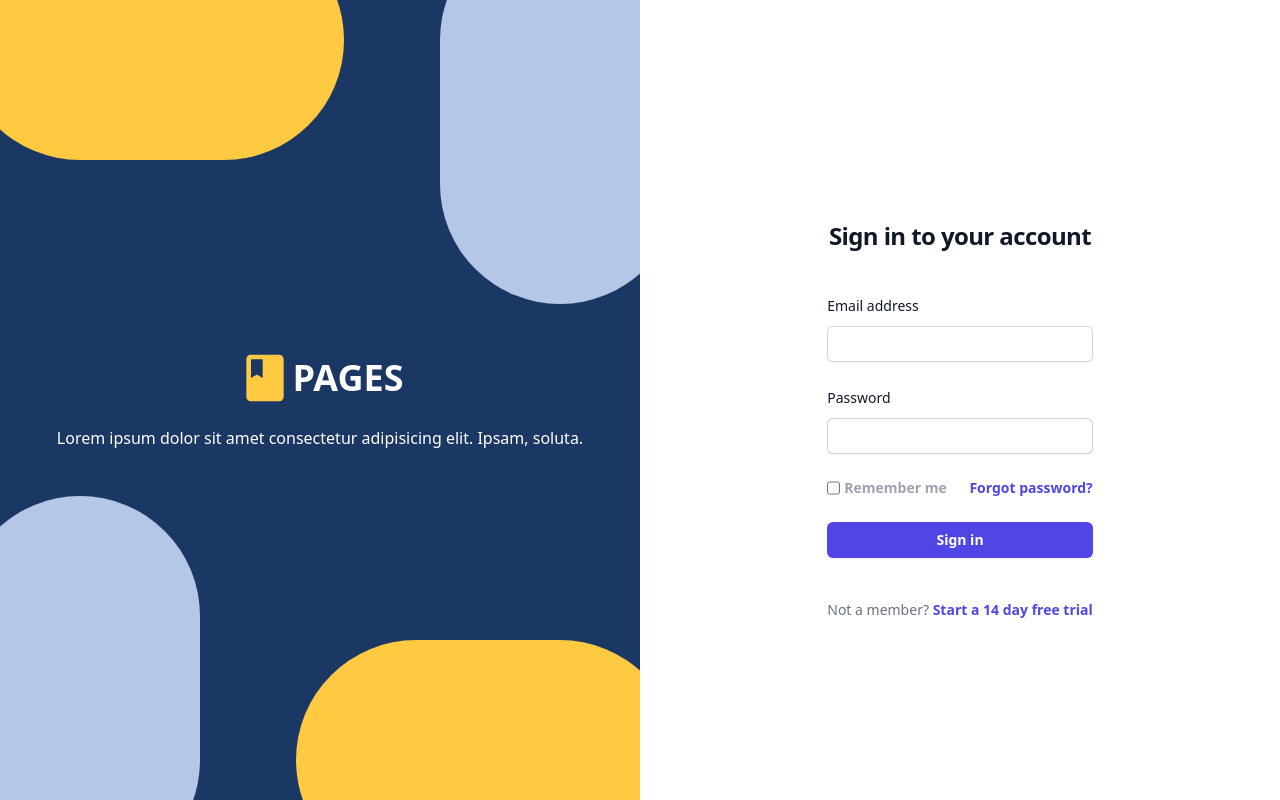
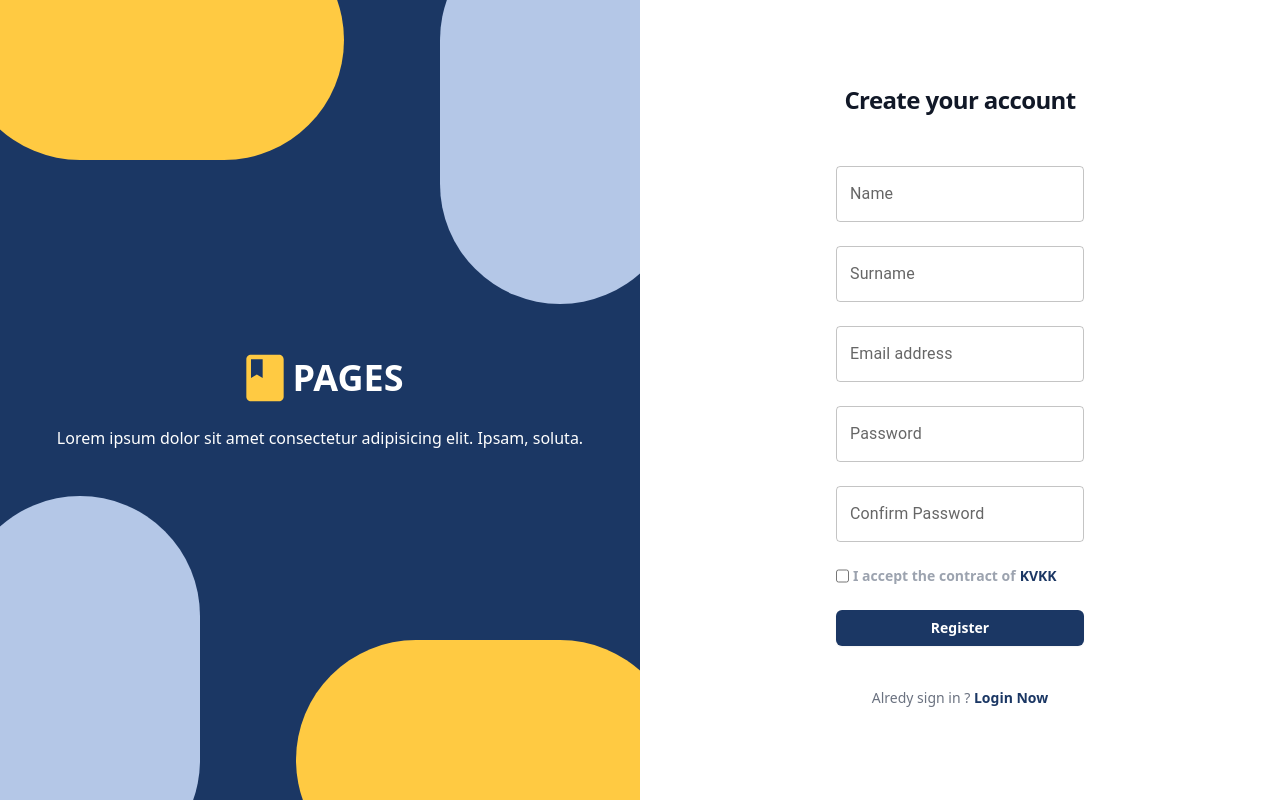
Before and after one commit to ulascan54/doop-frontend, a React (Create React App) app: page /register in a window 1280 px wide. Built offline with nearby package versions, Linux system fonts and the light colour scheme.

Commit message:
complate register page

```diff
--- a/src/components/Auth/Login/Login.jsx
+++ b/src/components/Auth/Login/Login.jsx
@@ -2,6 +2,7 @@ import React from "react"
 import { useFormik } from "formik"
 import validations from "./validations"
 import { TextField } from "@mui/material"
+import { Link } from "react-router-dom"
 
 function Login() {
   const { handleSubmit, handleChange, handleBlur, values, errors, touched } =
@@ -44,7 +45,6 @@ function Login() {
             </div>
 
             <div>
-              <div className="flex items-center justify-between"></div>
               <div className="mt-2">
                 <TextField
                   error={
@@ -80,7 +80,7 @@ function Login() {
                 <div className="text-sm">
                   <a
                     href="#"
-                    className="font-semibold text-indigo-600 hover:text-indigo-500"
+                    className="font-semibold text-[#1B3764] hover:text-[#3768b8]"
                   >
                     Forgot password?
                   </a>
@@ -91,7 +91,7 @@ function Login() {
             <div>
               <button
                 type="submit"
-                className="flex w-full justify-center rounded-md bg-indigo-600 px-3 py-1.5 text-sm font-semibold leading-6 text-white shadow-sm hover:bg-indigo-500 focus-visible:outline focus-visible:outline-2 focus-visible:outline-offset-2 focus-visible:outline-indigo-600"
+                className="flex w-full justify-center rounded-md bg-[#1B3764] px-3 py-1.5 text-sm font-semibold leading-6 text-white shadow-sm hover:bg-[#3768b8] focus-visible:outline focus-visible:outline-2 focus-visible:outline-offset-2 focus-visible:outline-[#1B3764]"
               >
                 Sign in
               </button>
@@ -100,12 +100,12 @@ function Login() {
 
           <p className="mt-10 text-center text-sm text-gray-500">
             Not a member?{" "}
-            <a
-              href="#"
-              className="font-semibold leading-6 text-indigo-600 hover:text-indigo-500"
+            <Link
+              to="/register"
+              className="font-semibold leading-6 text-[#1B3764] hover:text-[#3768b8]"
             >
               Register Now
-            </a>
+            </Link>
           </p>
         </div>
       </div>
--- a/src/components/Auth/Register/Register.jsx
+++ b/src/components/Auth/Register/Register.jsx
@@ -1,12 +1,18 @@
 import React from "react"
 import { useFormik } from "formik"
 import validations from "./validations"
+import { TextField } from "@mui/material"
+import { Link } from "react-router-dom"
 function Register() {
   const { handleSubmit, handleChange, handleBlur, values, errors, touched } =
     useFormik({
       initialValues: {
+        name: "",
+        surname: "",
+        age: "",
         email: "",
         password: "",
+        confirmPassword: "",
       },
       onSubmit: (values) => {
         console.log(values)
@@ -15,83 +21,128 @@ function Register() {
     })
   return (
     <div>
-      <div className="flex min-h-full flex-1 flex-col justify-center px-6 py-12 lg:px-8">
-        <form onSubmit={handleSubmit}>
+      <div className="flex min-h-full flex-col justify-center px-6 pb-12 lg:px-8 ">
         <div className="sm:mx-auto sm:w-full sm:max-w-sm">
           <h2 className="mt-10 text-center text-2xl font-bold leading-9 tracking-tight text-gray-900">
-              Sign in to your account
+            Create your account
           </h2>
         </div>
 
         <div className="mt-10 sm:mx-auto sm:w-full sm:max-w-sm">
-            <form className="space-y-6" action="#" method="POST">
-              <div>
-                <label
-                  htmlFor="email"
-                  className="block text-sm font-medium leading-6 text-gray-900"
-                >
-                  Email address
-                </label>
+          <form onSubmit={handleSubmit} className="space-y-6">
             <div className="mt-2">
-                  <input
-                    id="email"
+              <TextField
+                error={errors.name && touched.name === true ? true : false}
+                id="outlined-error-helper-text"
+                className="block w-full py-1.5 !text-gray-900  placeholder:text-gray-400  sm:text-sm sm:leading-6"
+                label="Name"
+                name="name"
+                type="text"
+                value={values.name}
+                onChange={handleChange}
+                onBlur={handleBlur}
+                helperText={
+                  errors.name && touched.name === true ? errors.name : ""
+                }
+              />
+            </div>
+            <div className="mt-2">
+              <TextField
+                error={
+                  errors.surname && touched.surname === true ? true : false
+                }
+                id="outlined-error-helper-text"
+                className="block w-full py-1.5 !text-gray-900  placeholder:text-gray-400  sm:text-sm sm:leading-6"
+                label="Surname"
+                name="surname"
+                type="text"
+                value={values.surname}
+                onChange={handleChange}
+                onBlur={handleBlur}
+                helperText={
+                  errors.surname && touched.surname === true
+                    ? errors.surname
+                    : ""
+                }
+              />
+            </div>
+            <div className="mt-2">
+              <TextField
+                error={errors.email && touched.email === true ? true : false}
+                id="outlined-error-helper-text"
+                className="block w-full py-1.5 !text-gray-900  placeholder:text-gray-400  sm:text-sm sm:leading-6"
+                label="Email address"
                 name="email"
                 type="email"
-                    className="block w-full rounded-md border-0 py-1.5 text-gray-900 shadow-sm ring-1 ring-inset ring-gray-300 placeholder:text-gray-400 focus:ring-2 focus:ring-inset focus:ring-indigo-600 sm:text-sm sm:leading-6"
+                value={values.email}
                 onChange={handleChange}
                 onBlur={handleBlur}
-                    value={values.email}
+                helperText={
+                  errors.email && touched.email === true ? errors.email : ""
+                }
               />
-
-                  {errors.email && touched.email && (
-                    <div className="error">{errors.email}</div>
-                  )}
-                </div>
             </div>
 
-              <div>
-                <div className="flex items-center justify-between">
-                  <label
-                    htmlFor="password"
-                    className="block text-sm font-medium leading-6 text-gray-900"
-                  >
-                    Password
-                  </label>
-                </div>
             <div className="mt-2">
-                  <input
-                    id="password"
+              <TextField
+                error={
+                  errors.password && touched.password === true ? true : false
+                }
+                id="outlined-error-helper-text"
+                className="block w-full py-1.5 !text-gray-900  placeholder:text-gray-400  sm:text-sm sm:leading-6"
+                label="Password"
                 name="password"
                 type="password"
-                    autoComplete="current-password"
-                    required
-                    className="block w-full rounded-md border-0 py-1.5 text-gray-900 shadow-sm ring-1 ring-inset ring-gray-300 placeholder:text-gray-400 focus:ring-2 focus:ring-inset focus:ring-indigo-600 sm:text-sm sm:leading-6"
+                value={values.password}
+                onChange={handleChange}
                 onBlur={handleBlur}
+                helperText={
+                  errors.password && touched.password === true
+                    ? errors.email
+                    : ""
+                }
+              />
+            </div>
+
+            <div className="mt-2">
+              <TextField
+                error={
+                  errors.confirmPassword && touched.confirmPassword === true
+                    ? true
+                    : false
+                }
+                id="outlined-error-helper-text"
+                className="block w-full py-1.5 !text-gray-900  placeholder:text-gray-400  sm:text-sm sm:leading-6"
+                label="Confirm Password"
+                name="confirmPassword"
+                type="password"
+                value={values.confirmPassword}
                 onChange={handleChange}
-                    value={values.password}
+                onBlur={handleBlur}
+                helperText={
+                  errors.confirmPassword && touched.confirmPassword === true
+                    ? errors.confirmPassword
+                    : ""
+                }
               />
-                  {errors.password && touched.password && (
-                    <div className="error">{errors.password}</div>
-                  )}
-                </div>
             </div>
             <div>
-                <div className="flex items-center justify-between">
+              <div className="flex items-center">
                 <div className="text-sm flex">
                   <input
                     type="Checkbox"
                     className="block mr-1 text-sm font-medium leading-6 text-gray-900 cursor-pointer"
                   />
-                    <div href="#" className="font-semibold text-gray-400 ">
-                      Remember me
+                  <div href="#" className="font-semibold text-gray-400 mr-1">
+                    I accept the contract of
                   </div>
                 </div>
                 <div className="text-sm">
                   <a
                     href="#"
-                      className="font-semibold text-indigo-600 hover:text-indigo-500"
+                    className="font-semibold text-[#1B3764] hover:text-[#3768b8]"
                   >
-                      Forgot password?
+                    KVKK
                   </a>
                 </div>
               </div>
@@ -100,24 +151,23 @@ function Register() {
             <div>
               <button
                 type="submit"
-                  className="flex w-full justify-center rounded-md bg-indigo-600 px-3 py-1.5 text-sm font-semibold leading-6 text-white shadow-sm hover:bg-indigo-500 focus-visible:outline focus-visible:outline-2 focus-visible:outline-offset-2 focus-visible:outline-indigo-600"
+                className="flex w-full justify-center rounded-md bg-[#1B3764] px-3 py-1.5 text-sm font-semibold leading-6 text-white shadow-sm hover:bg-[#3768b8] focus-visible:outline focus-visible:outline-2 focus-visible:outline-offset-2 focus-visible:outline-[#1B3764]"
               >
-                  Sign in
+                Register
               </button>
             </div>
           </form>
 
           <p className="mt-10 text-center text-sm text-gray-500">
-              Not a member?{" "}
-              <a
-                href="#"
-                className="font-semibold leading-6 text-indigo-600 hover:text-indigo-500"
+            Alredy sign in ?{" "}
+            <Link
+              to="/login"
+              className="font-semibold leading-6 text-[#1B3764] hover:text-[#3768b8]"
             >
-                Start a 14 day free trial
-              </a>
+              Login Now
+            </Link>
           </p>
         </div>
-        </form>
       </div>
     </div>
   )
--- a/src/components/Auth/Register/validations.js
+++ b/src/components/Auth/Register/validations.js
@@ -1,6 +1,8 @@
 import * as yup from "yup"
 
 const validations = yup.object({
+  name: yup.string().required("zorunlu alan"),
+  surname: yup.string().required("zorunlu alan"),
   email: yup
     .string()
     .email("Geçerli bir email giriniz !!")
@@ -9,6 +11,10 @@ const validations = yup.object({
     .string("Parolanız 5 karakater olmalıdır")
     .required("zorunlu alan")
     .min(5),
+  confirmPassword: yup
+    .string()
+    .oneOf([yup.ref("password")], "parola uyuşmadı ")
+    .required("zorunlu alan"),
 })
 
 export default validations
```
Lines whose indentation alone changed are shown as unchanged.
